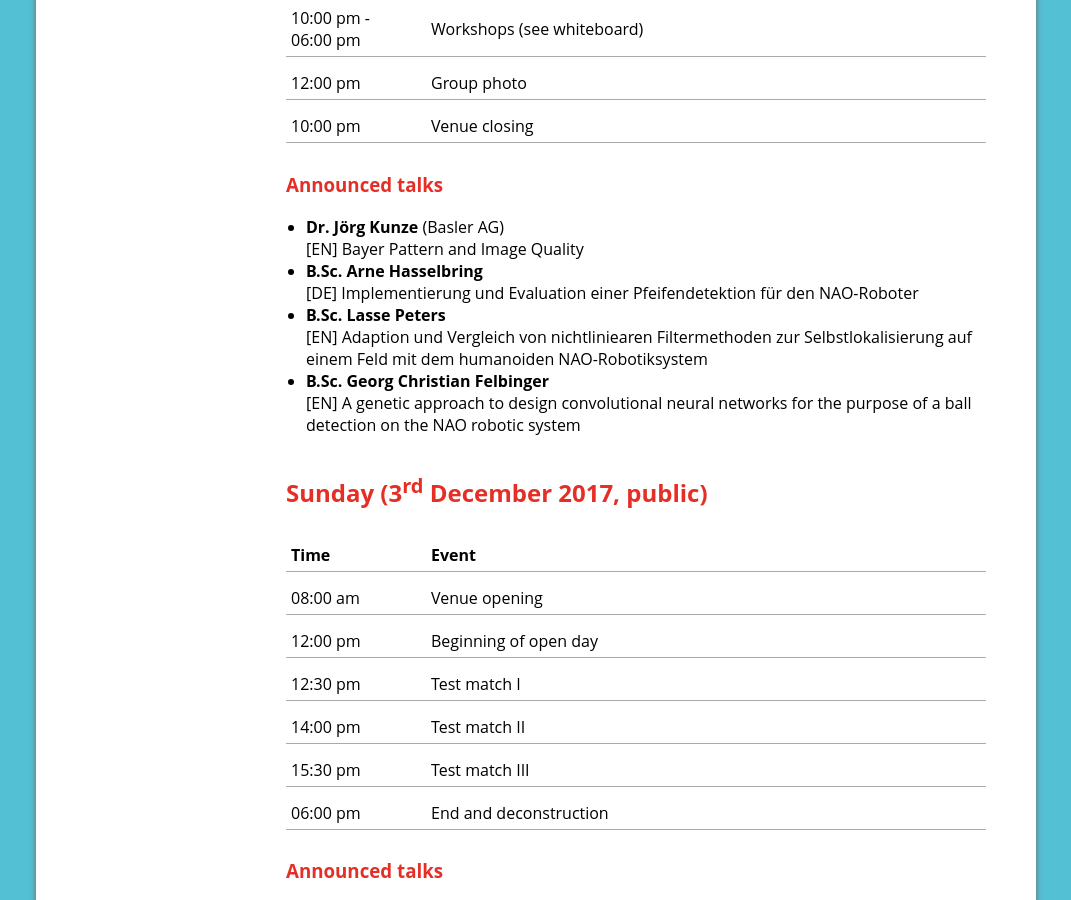
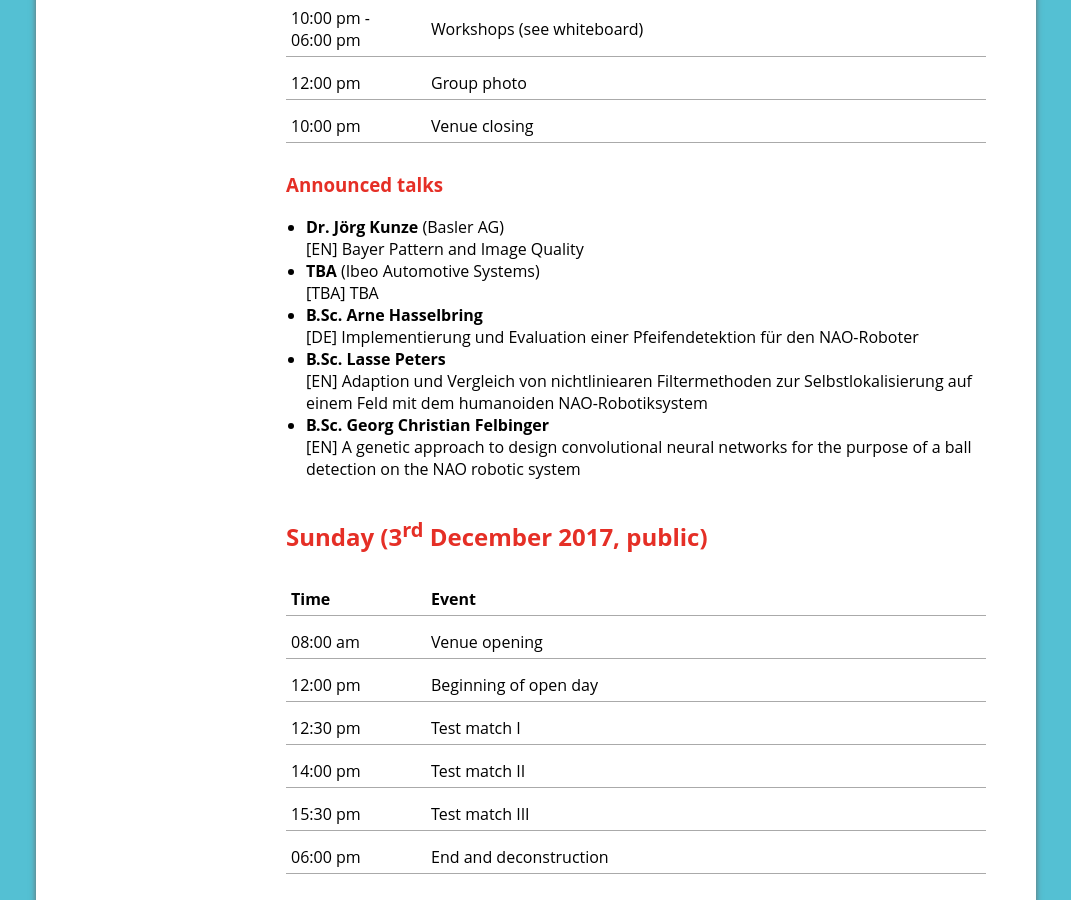
Before and after one commit to RHOrga/rhorga.github.io, a Jekyll site: the page built from 2017/en/schedule.md, in a window 1280 px wide and 900 px high, scrolled down 785 px. Shown: the whole window, without its empty margins (104-1175 px from the left). Built offline with Jekyll 4.4.1, drawn with Linux system fonts in a browser that asks for light colours.

Commit message:
Add secret Ibeo talk

```diff
--- a/2017/en/schedule.md
+++ b/2017/en/schedule.md
@@ -26,6 +26,8 @@ layout: default-en-2017
 
 * **Dr. Jörg Kunze** (Basler AG)
 [EN] Bayer Pattern and Image Quality
+* **TBA** (Ibeo Automotive Systems)
+[TBA] TBA
 * **B.Sc. Arne Hasselbring**
 [DE] Implementierung und Evaluation einer Pfeifendetektion für den NAO-Roboter
 * **B.Sc. Lasse Peters**
```
Also changed, not shown: 2017/de/schedule.md (+2 -0 lines).
